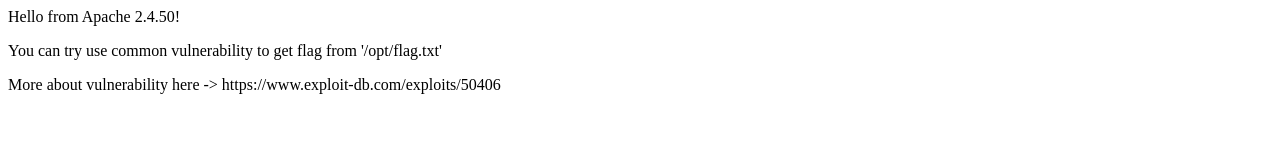
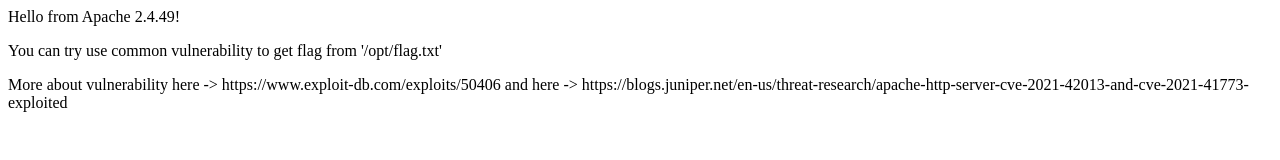
Before and after one commit to sizovns/owasp10, a plain HTML site: page vulnerable_and_outdated_components/public-html/index.html in a window 1280 px wide. Drawn offline with Linux system fonts and the light colour scheme.

Commit message:
fixed owasp A06 docker with vulnerable apache httpd

```diff
--- a/vulnerable_and_outdated_components/public-html/index.html
+++ b/vulnerable_and_outdated_components/public-html/index.html
@@ -2,9 +2,10 @@
 <title>Test fitst page</title>
 
 <body>
-  Hello from Apache 2.4.50!
+  Hello from Apache 2.4.49!
   <p /> You can try use common vulnerability to get flag from '/opt/flag.txt'
-  <p /> More about vulnerability here -> https://www.exploit-db.com/exploits/50406
+  <p /> More about vulnerability here -> https://www.exploit-db.com/exploits/50406 and here ->
+  https://blogs.juniper.net/en-us/threat-research/apache-http-server-cve-2021-42013-and-cve-2021-41773-exploited
 </body>
 
 </html>
```
Also changed, not shown: 4 other files.
